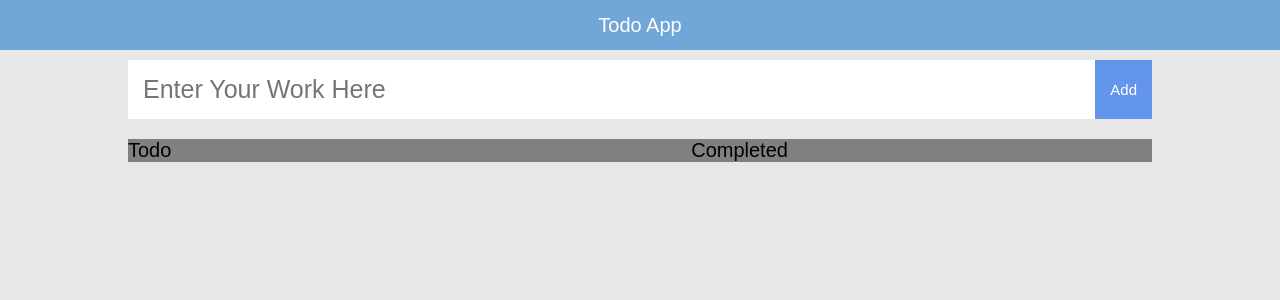
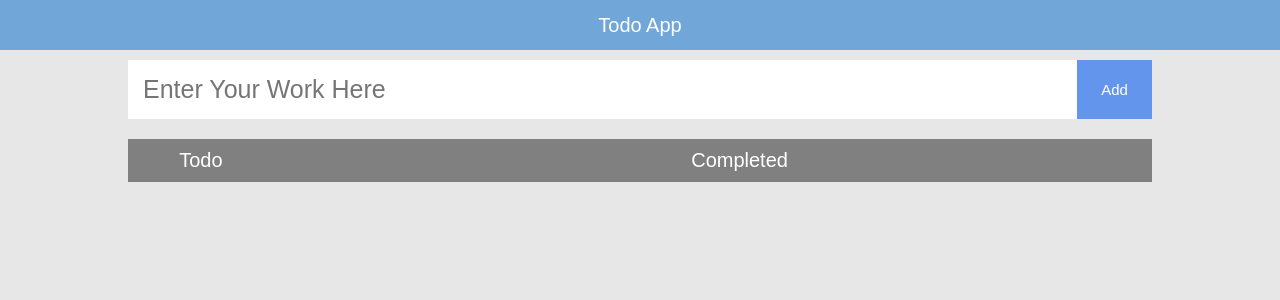
Before and after one commit to longman0512/todoapp, a React (Create React App) app: page / in a window 1280 px wide. Shown: the top 300 px of the page. Built offline with nearby package versions, Linux system fonts and the light colour scheme.

Commit message:
update UI

```diff
--- a/src/App.css
+++ b/src/App.css
@@ -34,13 +34,15 @@
 .list-container {
     display: flex;
     flex-direction: row;
-    justify-content: space-between;
+    justify-content: space-around;
     background-color: gray;
     flex-wrap: wrap;
 }
 
 .list {
-    width: 45%;
+    width: 40%;
+    color: white;
+    margin: 10px;
 }
 
 @media (max-width: 768px) {
--- a/src/components/addTodo/addTodo.css
+++ b/src/components/addTodo/addTodo.css
@@ -0,0 +1,9 @@
+.to-do-add {
+    border: none;
+    background-color: cornflowerblue;
+    color: white;
+    font-size: 15px;
+    padding: 8px 15px;
+    cursor: pointer;
+    width: 80px;
+}
--- a/src/components/addTodo/addTodo.jsx
+++ b/src/components/addTodo/addTodo.jsx
@@ -2,7 +2,7 @@ import React, { Component } from 'react';
 import { connect } from 'react-redux';
 import { bindActionCreators } from 'redux';
 import { addTodoAction } from '../../actions/addTodoAction';
-
+import './addTodo.css'
 class AddTodo extends Component {
     constructor(props) {
         super(props);
@@ -33,7 +33,7 @@ class AddTodo extends Component {
         return (
             <div style={{display: 'flex', justifyContent: 'space-between'}}>
                 <input type="text" className="search" id="list-name" placeholder="Enter Your Work Here" />
-                <button type="button" className="to-do-delete" value="Add" onClick={this.addList} >Add</button>
+                <button type="button" className="to-do-add" value="Add" onClick={this.addList} >Add</button>
             </div>
         );
     }
--- a/src/components/todo/todo.css
+++ b/src/components/todo/todo.css
@@ -6,6 +6,7 @@
 
 .to-do-name {
     font-size: 25px;
+    color:royalblue;
 }
 
 .space {
@@ -14,7 +15,8 @@
 
 .to-do-delete {
     border: none;
-    background-color: cornflowerblue;
+    width: 80px;
+    background-color: red;
     color: white;
     font-size: 15px;
     padding: 8px 15px;
```
